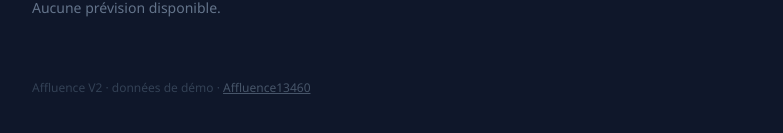
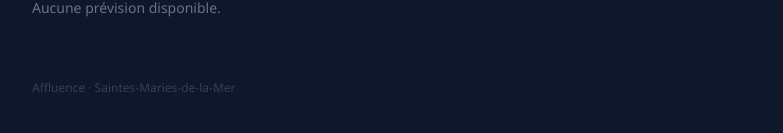
Before and after one commit to szTitus/Affluenz, a Next.js app in the folder apps/web/: page / in a window 1280 px wide. Shown: the part 283-416 px from the top of the page, without its empty margins (248-1031 px from the left). Built offline with nearby package versions, Linux system fonts and the light colour scheme; no server answers.

Commit message:
fix: remove footer link completely

```diff
--- a/apps/web/app/page.tsx
+++ b/apps/web/app/page.tsx
@@ -234,13 +234,7 @@ export default async function HomePage() {
       </section>
 
       <footer style={{ marginTop: 48, color: "#334155", fontSize: 12 }}>
-        Affluence V2 · données de démo ·{" "}
-        <a
-          href="https://app.affluence13460.fr"
-          style={{ color: "#475569" }}
-        >
-          Affluence13460
-        </a>
+        Affluence · Saintes-Maries-de-la-Mer
       </footer>
     </main>
   );
```
